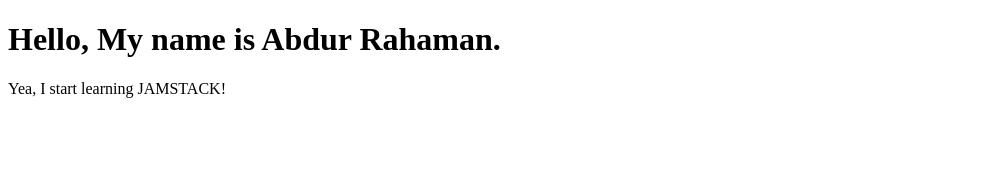
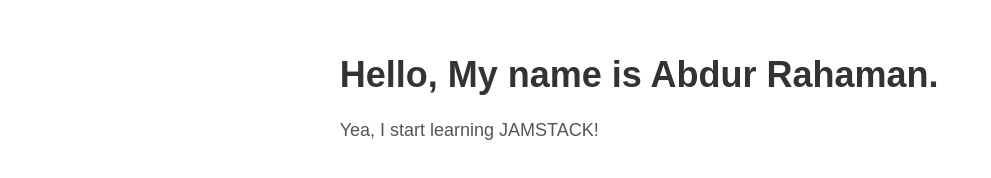
Before and after one commit to AbdurRahamanAR/JAMSTACK-Basic-Example, a plain HTML site: page index.html in a window 1280 px wide. Shown: the whole page, without its empty margins (0-991 px from the left). Drawn offline with Linux system fonts and the light colour scheme.

Commit message:
add style

```diff
--- /dev/null
+++ b/index.css
@@ -0,0 +1,17 @@
+html,
+body {
+  font-size: 18px;
+  font-family: sans-serif;
+  color: #555555;
+  margin: 0;
+}
+
+main {
+  margin: 3rem auto;
+  max-width: 90vw;
+  width: 60ch;
+}
+
+h1 {
+  color: #333;
+}
--- a/index.html
+++ b/index.html
@@ -4,9 +4,12 @@
   <meta charset="UTF-8">
   <meta name="viewport" content="width=device-width, initial-scale=1.0">
   <title>My First Jamstack Website</title>
+  <link rel="stylesheet" href="./index.css" />
 </head>
 <body>
+  <main>
     <h1>Hello, My name is Abdur Rahaman.</h1>
     <p>Yea, I start learning JAMSTACK!</p>
+  </main>
 </body>
 </html>
```
